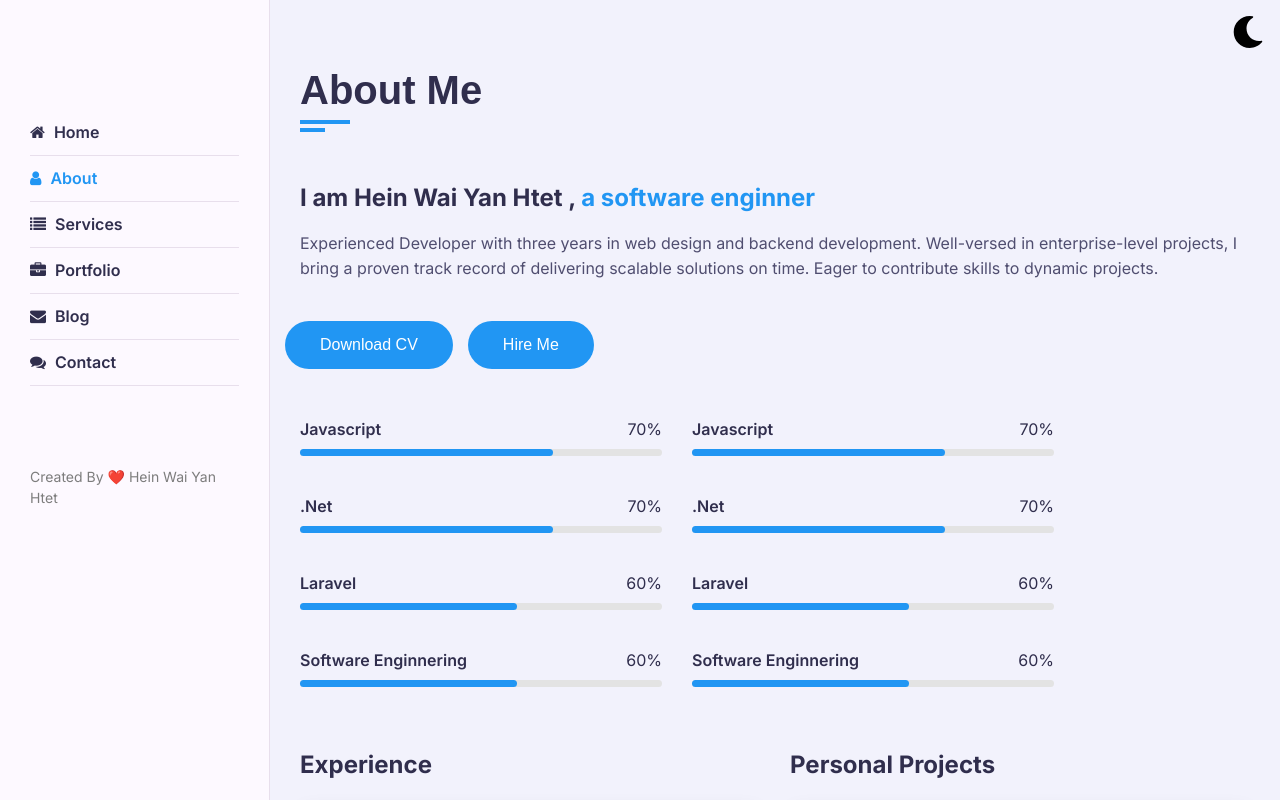
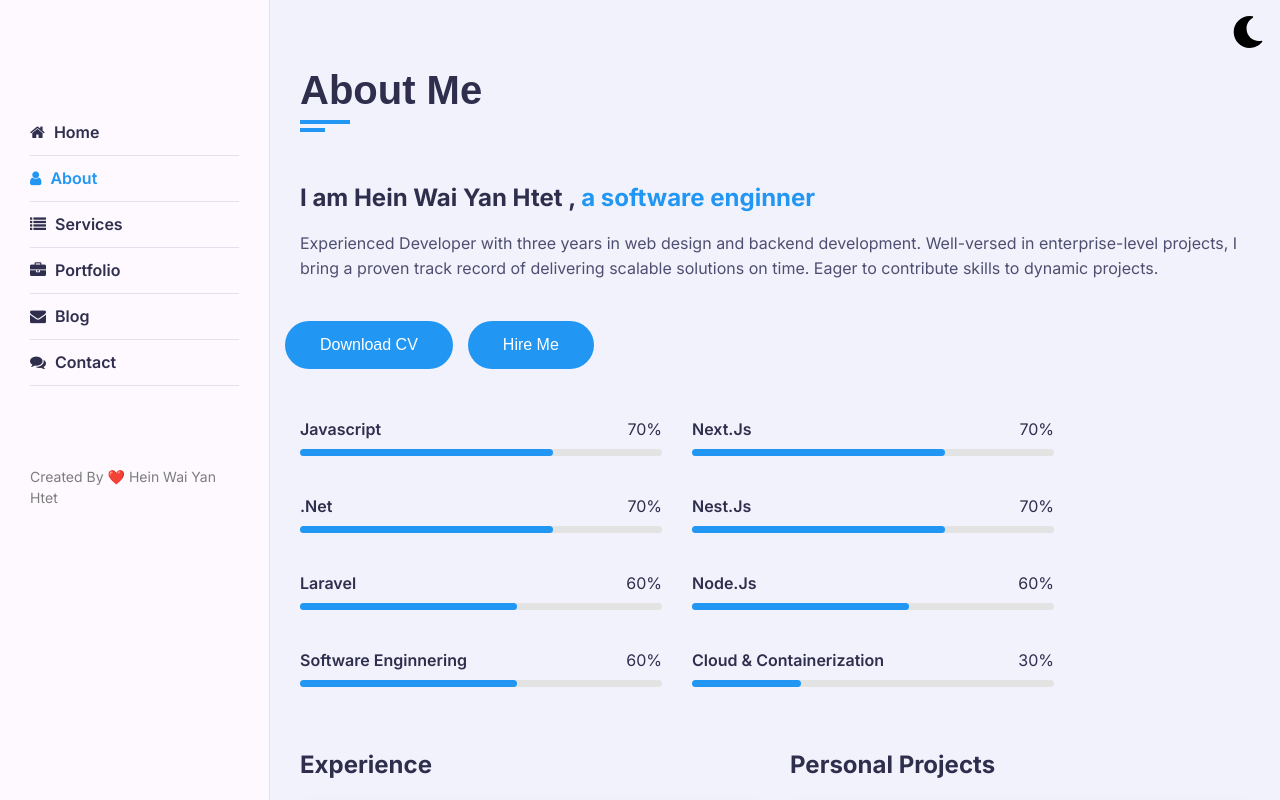
Before and after one commit to heinwaiyanhtet/porfolio, a Next.js app: page /about in a window 1280 px wide. Built offline with nearby package versions, Linux system fonts and the light colour scheme.

Commit message:
added skills

```diff
--- a/src/app/about/page.tsx
+++ b/src/app/about/page.tsx
@@ -94,7 +94,7 @@ const About: NextPage = () => {
                 <div className="skills padd-15">
                   <div className="row">
                         <div className="skill-item padd-15">
-                          <h5> Javascript </h5>
+                          <h5> Next.js </h5>
                           <div className="progress">
                             <div className="progress-in" style={{ width: "70%" }} />
                             <div className="skill-percent">70%</div>
@@ -102,7 +102,7 @@ const About: NextPage = () => {
                         </div>
 
                         <div className="skill-item padd-15">
-                          <h5> .net </h5>
+                          <h5> Nest.js </h5>
                           <div className="progress">
                             <div className="progress-in" style={{ width: "70%" }} />
                             <div className="skill-percent"> 70% </div>
@@ -110,7 +110,7 @@ const About: NextPage = () => {
                         </div>
 
                         <div className="skill-item padd-15">
-                          <h5> Laravel </h5>
+                          <h5> Node.js </h5>
                           <div className="progress">
                             <div className="progress-in" style={{ width: "60%" }} />
                             <div className="skill-percent">60%</div>
@@ -118,10 +118,10 @@ const About: NextPage = () => {
                         </div>
 
                         <div className="skill-item padd-15">
-                          <h5>Software Enginnering </h5>
+                          <h5> Cloud & containerization </h5>
                           <div className="progress">
-                            <div className="progress-in" style={{ width: "60%" }} />
-                            <div className="skill-percent">60%</div>
+                            <div className="progress-in" style={{ width: "30%" }} />
+                            <div className="skill-percent">30%</div>
                           </div>
                         </div>
                   </div>
```
